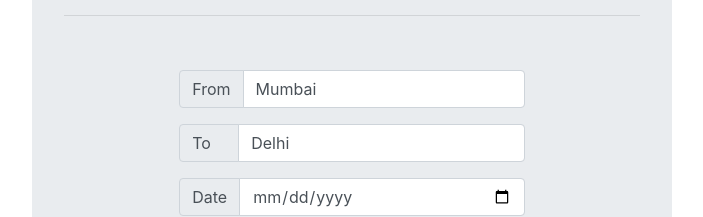
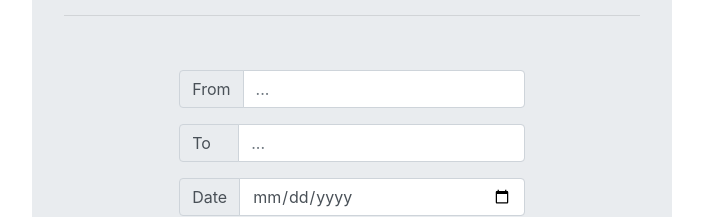
Before and after one commit to practicalgnome/flight-search-app, an Angular app: page / in a window 1280 px wide. Shown: the part 338-555 px from the top of the page, without its empty margins (288-991 px from the left). Built offline with nearby package versions, Linux system fonts and the light colour scheme.

Commit message:
fix local response data clear, temp print btn disable

```diff
--- a/src/app/app.component.html
+++ b/src/app/app.component.html
@@ -45,7 +45,7 @@
       </div>
       <div class="modal-footer">
         <button type="button" class="modal-button btn btn-secondary" data-dismiss="modal" (click)="modalClose()">Close</button>
-        <button type="button" class="modal-button btn btn-info" (click)="printPage()" [disabled]="errResponse">Print results</button>
+        <button type="button" class="modal-button btn btn-info" (click)="printPage()" [disabled]="true">Print results</button>
       </div>
     </div>
   </div>
@@ -62,7 +62,7 @@
           <div class="input-group-prepend">
             <span class="input-group-text">From</span>
           </div>
-          <input type="text" class="form-control" name="from" placeholder="..." required ngModel="Mumbai">
+          <input type="text" class="form-control" name="from" placeholder="..." required ngModel>
         </div>
       </div>
       <div class="form-group">
@@ -70,7 +70,7 @@
           <div class="input-group-prepend">
             <span class="input-group-text">To</span>
           </div>
-          <input type="text" class="form-control" name="to" placeholder="..." required ngModel="Delhi">
+          <input type="text" class="form-control" name="to" placeholder="..." required ngModel>
         </div>
       </div>
       <div class="form-group">
--- a/src/app/app.component.ts
+++ b/src/app/app.component.ts
@@ -38,6 +38,7 @@ export class AppComponent {
     }, 1000);
 
     form.reset();
+    this.dataService.response = "";
   }
 
   modalClose() {
--- a/src/app/data.service.ts
+++ b/src/app/data.service.ts
@@ -37,6 +37,7 @@ export class DataService implements OnDestroy {
     });
   }
 
+
   ngOnDestroy() {
     console.log('destrooooyed');
   }
```
